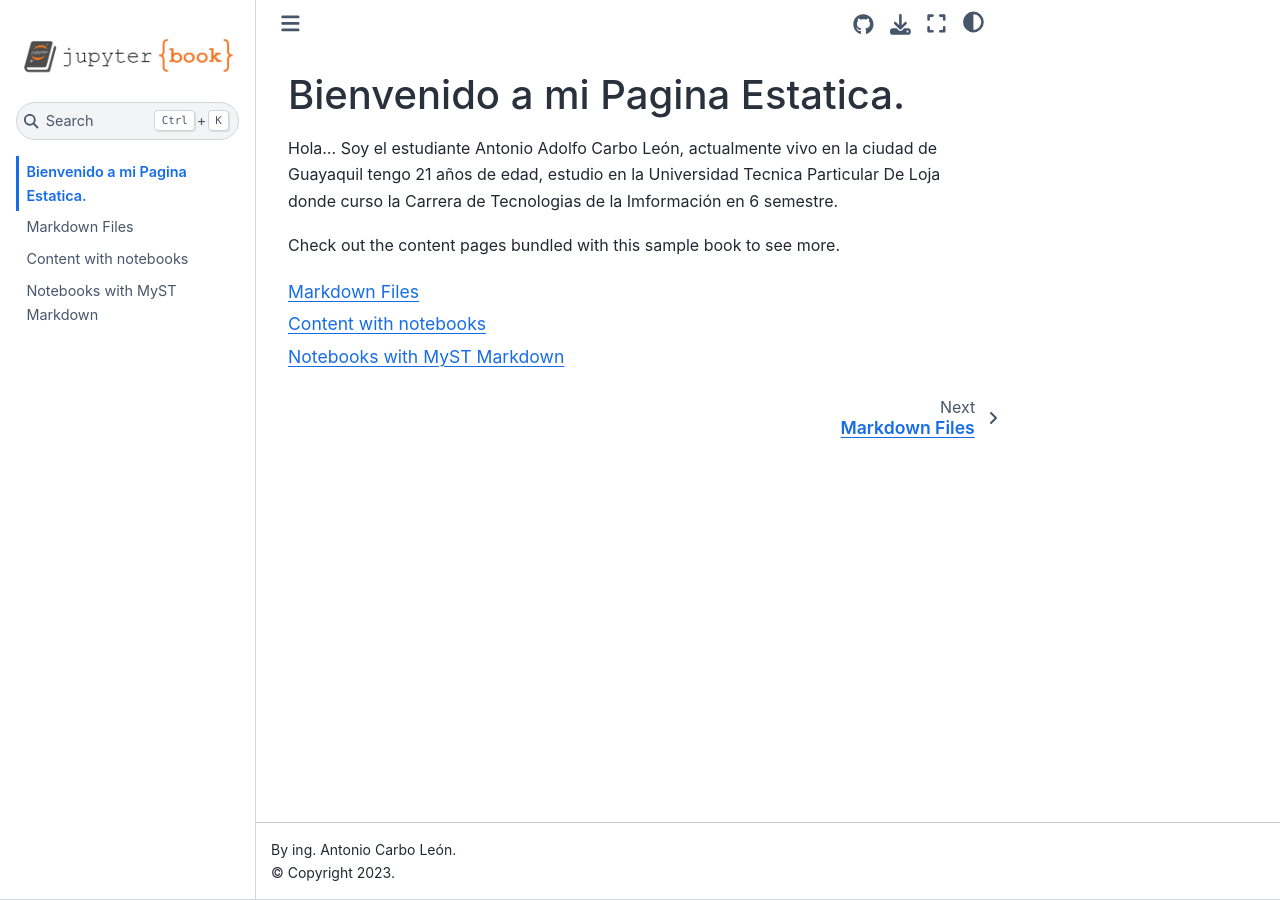
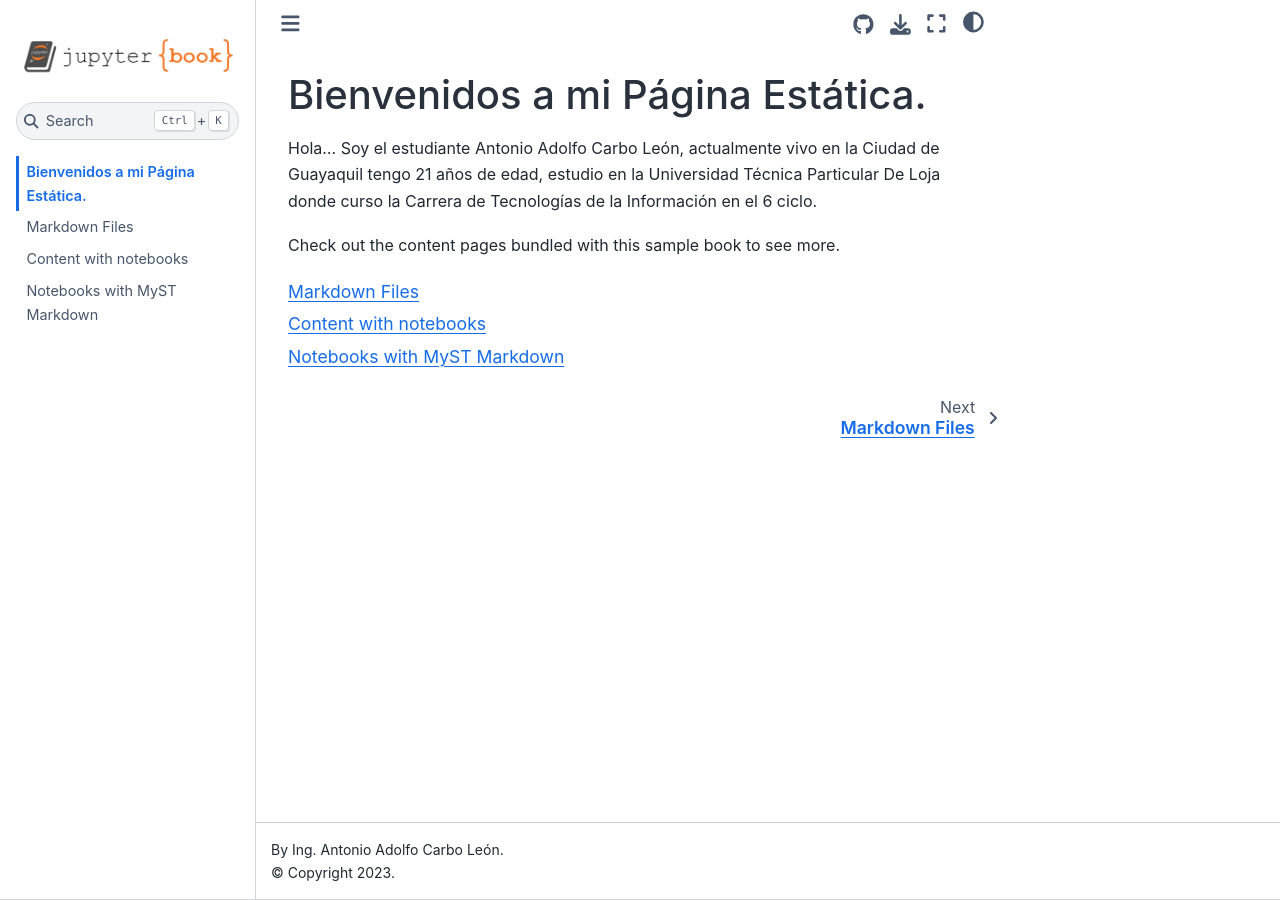
Before and after one commit to AntonioCarbo29/bookantonio, a Jupyter Book: the page built from intro.md, in a window 1280 px wide. Built offline with Jupyter Book 1.0.4 settings and Sphinx 7.4.7 and the Sphinx Book theme 1.1.4, drawn with Linux system fonts in a browser that asks for light colours.

Commit message:
cambio en titulo

```diff
--- a/_config.yml
+++ b/_config.yml
@@ -2,7 +2,7 @@
 # Learn more at https://jupyterbook.org/customize/config.html
 
 title: My sample book
-author: ing. Antonio Carbo León.
+author: Ing. Antonio Adolfo Carbo León.
 logo: logo.png
 
 # Force re-execution of notebooks on each build.
--- a/intro.md
+++ b/intro.md
@@ -1,7 +1,7 @@
-# Bienvenido a mi Pagina Estatica.
+# Bienvenidos a mi Página Estática.
 
 Hola...
-Soy el estudiante Antonio Adolfo Carbo León, actualmente vivo en la ciudad de Guayaquil tengo 21 años de edad, estudio en la Universidad Tecnica Particular De Loja donde curso la Carrera de Tecnologias de la Imformación en 6 semestre.
+Soy el estudiante Antonio Adolfo Carbo León, actualmente vivo en la Ciudad de Guayaquil tengo 21 años de edad, estudio en la Universidad Técnica Particular De Loja donde curso la Carrera de Tecnologías de la Información en el 6 ciclo.
 
 Check out the content pages bundled with this sample book to see more.
 
```
